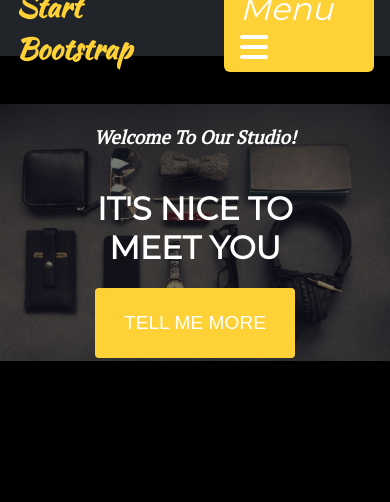
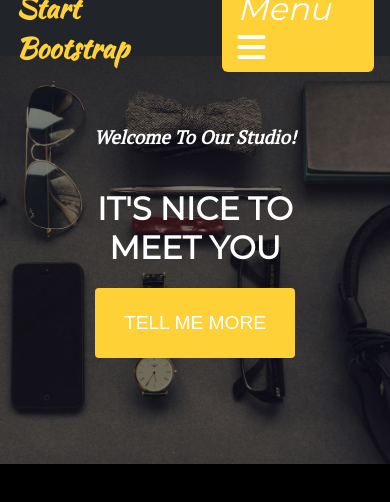
Before and after one commit to PopeDearden/media-aueries-afternoon, a plain HTML site: page index.html in a window 390 px wide. Drawn offline with Linux system fonts and the light colour scheme.

Commit message:
finished more

```diff
--- a/style.css
+++ b/style.css
@@ -159,12 +159,17 @@
     .banner {
         width: 100vw;
         height: 55vh;
-        background-size: 100%;
+        /* background-size: 100%; */
         padding: 50px;
         font-size: 1rem;
+        background-position: top;
+
     }
     header {
         background: solid;
         background-color: #212529;
     }
+    .logo > h1 {
+        font-size: 1.75rem;
+    }
   }
```
